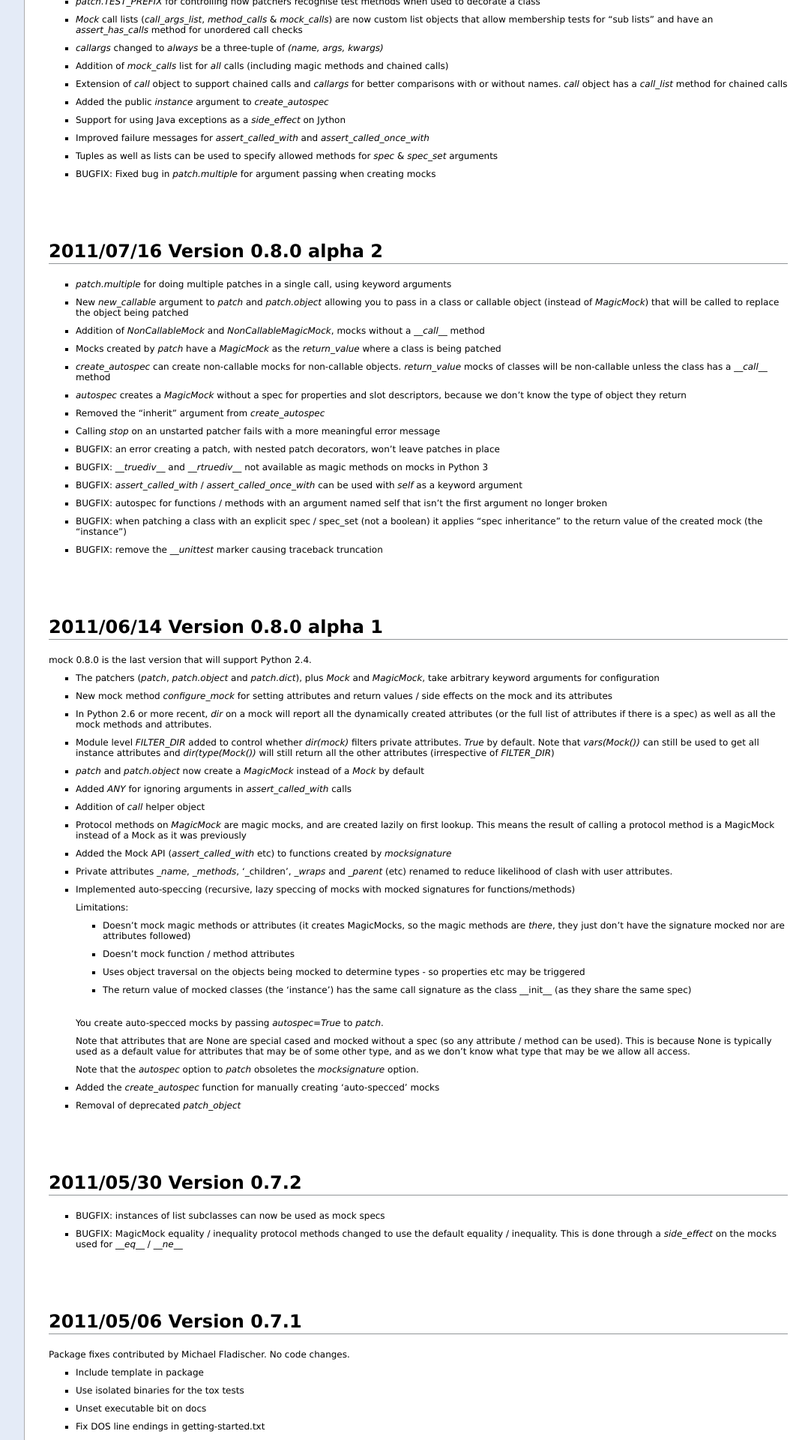
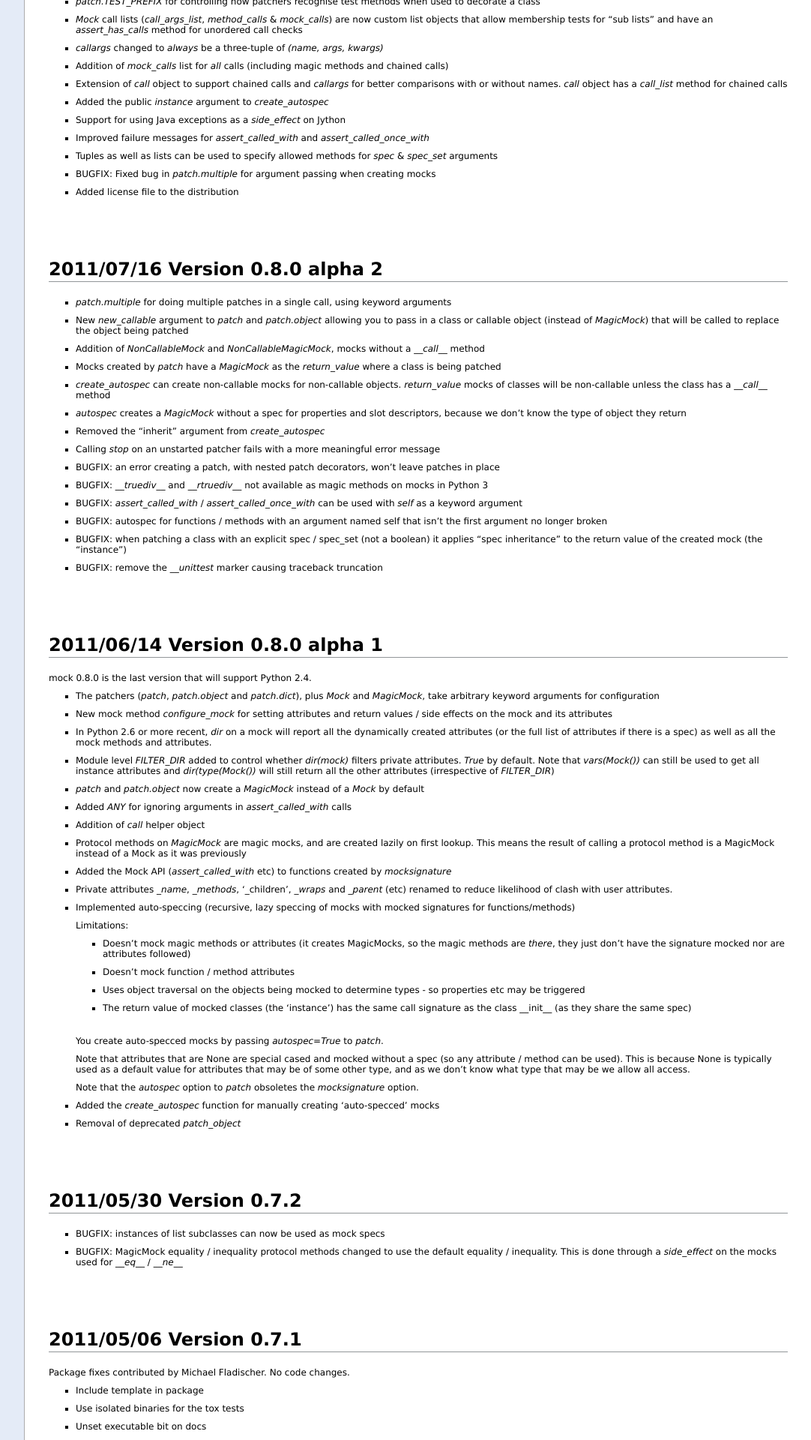
Before and after one commit to testing-cabal/mock, a Sphinx documentation site: the page built from docs/changelog.txt, in a window 1280 px wide. Shown: the part 922-2842 px from the top of the page at 75% size, without its empty margins (197-1279 px from the left). Built offline with Sphinx 7.4.7, drawn with Linux system fonts in a browser that asks for light colours; pages that are not in the unit, such as notebooks, are missing from menus.

Commit message:
Minor changelog update

```diff
--- a/docs/changelog.txt
+++ b/docs/changelog.txt
@@ -96,6 +96,7 @@ CHANGELOG
   `spec_set` arguments
 * BUGFIX: Fixed bug in `patch.multiple` for argument passing when creating
   mocks
+* Added license file to the distribution
 
 
 2011/07/16 Version 0.8.0 alpha 2
```
Also changed, not shown: 1 other file.
